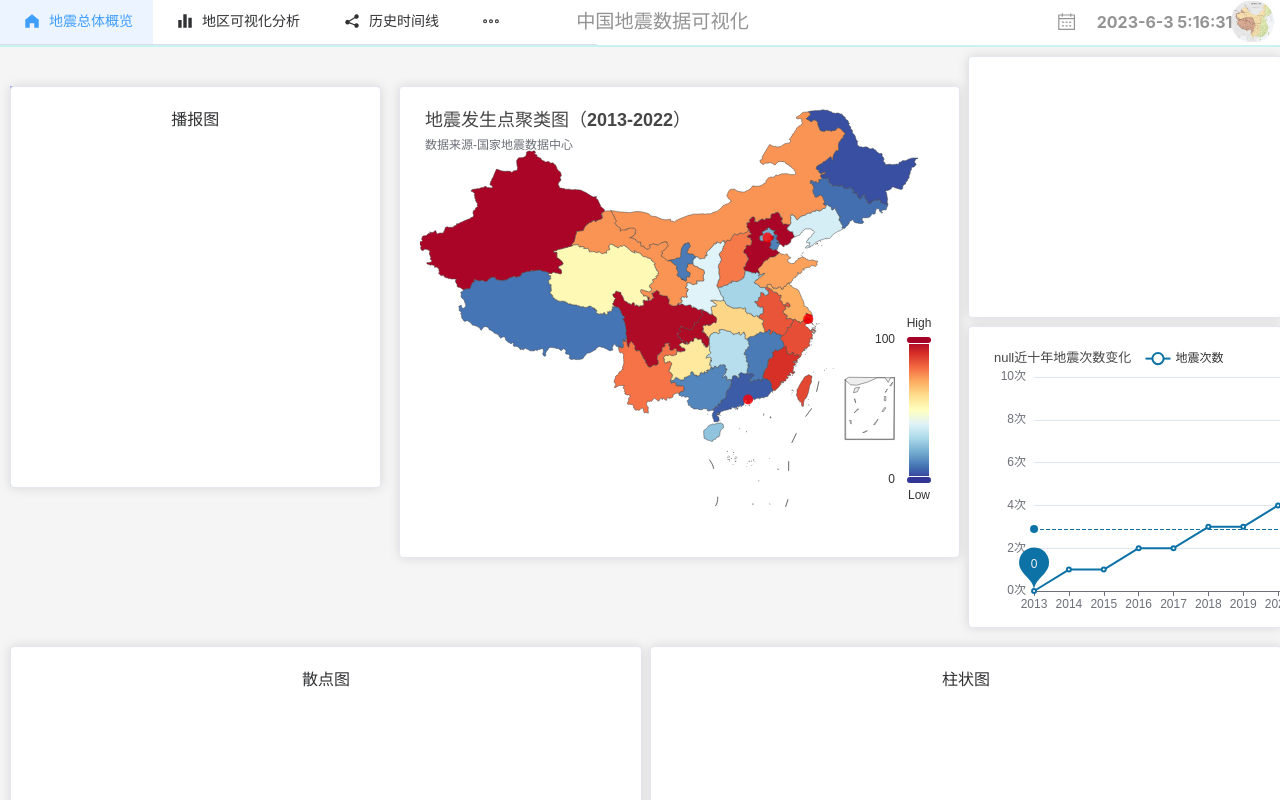
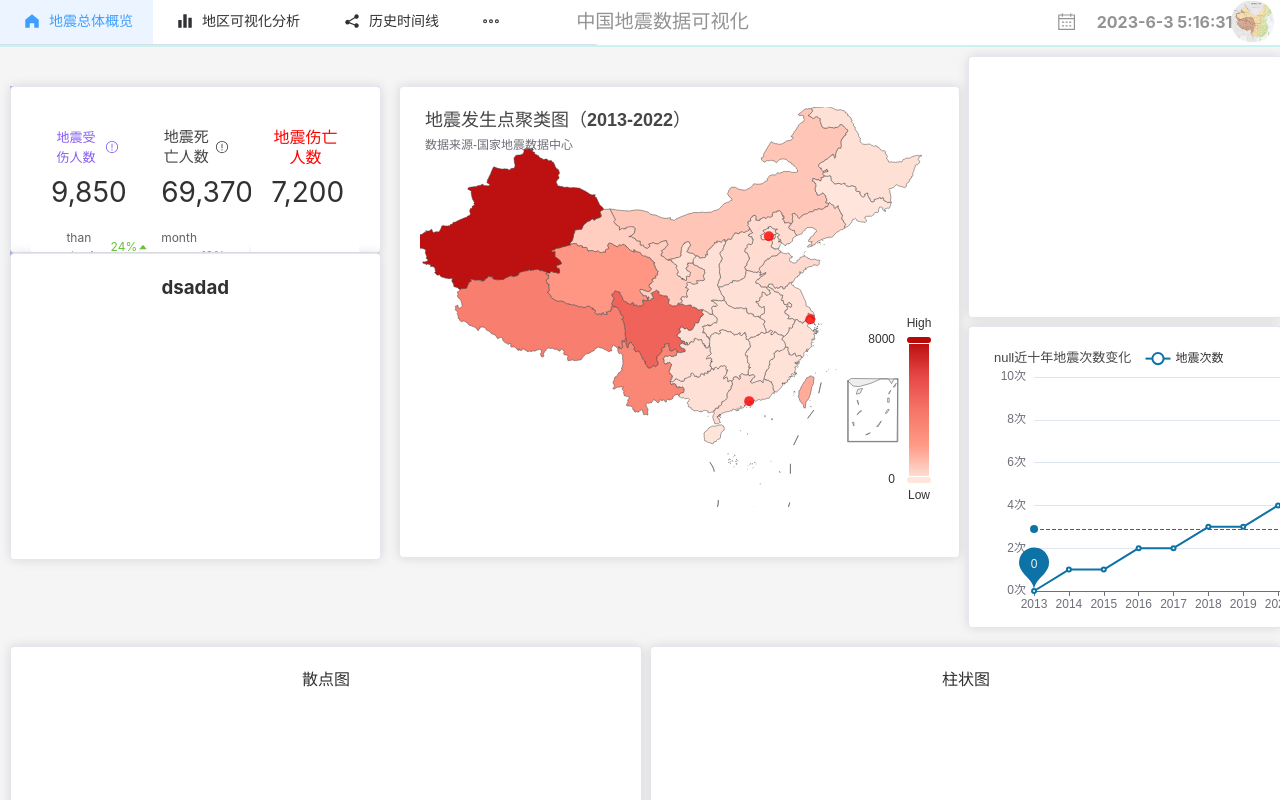
Before and after one commit to xSp1231/earthquake_front, a Vue app: page /main/home in a window 1280 px wide. Shown: the top 800 px of the page. Built offline with nearby package versions, Linux system fonts and the light colour scheme.

Commit message:
team.vue更改内容

```diff
--- a/src/views/Home.vue
+++ b/src/views/Home.vue
@@ -4,9 +4,14 @@
       <el-col :span="18">
         <div class="grid-content1 ep-bg-purple"/>
         <div class="first" style="display: flex; margin-top: 30px;margin-left: 10px">
-          <div style="width: 40%;height:400px;background-color: #b3b5f5">
-            <el-card style="width: 100%;height: 100%" shadow="always">
-              播报图
+          <div class="broadcast" style="width: 40%;height:470px;background-color: #b3b5f5">
+            <el-card style="width: 100%;height: 35%" shadow="always">
+              <broadcast></broadcast>
+            </el-card>
+            <!--饼图 各省地震次数前八-->
+            <el-card style="width: 100%;height: 65%" shadow="always">
+              <h3 style="margin-top: 0px;margin-bottom: 0px">dsadad</h3>
+
             </el-card>
           </div>
           <div class="graph" style="width: 60%;height:470px; margin-left: 20px; ">
@@ -58,12 +63,13 @@
 import wordcloud from "./graph/wordcloud.vue";
 import barline from "./graph/Barline.vue";
 import mapgraph from "./graph/Mapgraph.vue"
-
+import broadcast from "./graph/Broadcast.vue";
 export default {
   components:{
     wordcloud,
     barline,
-    mapgraph
+    mapgraph,
+    broadcast
   },
   data() {
     return {
--- a/src/views/Team.vue
+++ b/src/views/Team.vue
@@ -1,5 +1,5 @@
 <template>
-  <h1>wzd xsp 提交 </h1>
+  <h1>wzd xsp test提交 </h1>
 <h1>团队</h1>
 </template>
 
--- /dev/null
+++ b/src/views/graph/Broadcast.vue
@@ -0,0 +1,137 @@
+<!---播报图-->
+<template class="static">
+  <el-row :gutter="2">
+    <el-col :span="8">
+      <div class="statistic-card">
+        <el-statistic :value="9850">
+          <template #title>
+            <div style="display: inline-flex; align-items: center;color: #875df3;font-size: 13px">
+              地震受伤人数
+              <el-tooltip
+                  effect="dark"
+                  content="该省份近十年以来由地震引发的受伤数粗略统计"
+                  placement="top"
+              >
+                <el-icon style="margin-left: 4px" :size="14">
+                  <Warning/>
+                </el-icon>
+              </el-tooltip>
+            </div>
+          </template>
+        </el-statistic>
+        <div class="statistic-footer">
+          <div class="footer-item">
+            <span>than yesterday</span>
+            <span class="green">
+              24%
+              <el-icon>
+                <CaretTop/>
+              </el-icon>
+            </span>
+          </div>
+        </div>
+      </div>
+    </el-col>
+    <el-col :span="8">
+      <div class="statistic-card">
+        <el-statistic :value="69370">
+          <template #title>
+            <div style="display: inline-flex; align-items: center;color: #444444;font-size: 15px">
+              地震死亡人数
+              <el-tooltip
+                  effect="dark"
+                  content="该省份近十年以来由地震引发的死亡数粗略统计"
+                  placement="top"
+              >
+                <el-icon style="margin-left: 4px" :size="14">
+                  <Warning/>
+                </el-icon>
+              </el-tooltip>
+            </div>
+          </template>
+        </el-statistic>
+        <div class="statistic-footer">
+          <div class="footer-item">
+            <span>month on month</span>
+            <span class="red">
+              12%
+              <el-icon>
+                <CaretBottom/>
+              </el-icon>
+            </span>
+          </div>
+        </div>
+      </div>
+    </el-col>
+    <el-col :span="8">
+      <div class="statistic-card">
+        <el-statistic :value="7200" title="New transactions today">
+          <template #title>
+            <div style="display: inline-flex; align-items: center;color:red;font-size: medium">
+              地震伤亡人数
+            </div>
+          </template>
+        </el-statistic>
+      </div>
+    </el-col>
+  </el-row>
+</template>
+
+<script>
+import {
+  ArrowRight,
+  CaretBottom,
+  CaretTop,
+  Warning,
+} from '@element-plus/icons-vue'
+export default {
+  name: "Broadcast",
+}
+</script>
+
+<style scoped>
+:global(h2#card-usage ~ .example .example-showcase) {
+  background-color: var(--el-fill-color) !important;
+}
+
+.el-statistic {
+  --el-statistic-content-font-size: 28px;
+}
+
+.statistic-card {
+  height: 100%;
+  padding: 20px;
+  border-radius: 4px;
+  background-color: var(--el-bg-color-overlay);
+}
+
+.statistic-footer {
+  display: flex;
+  justify-content: space-between;
+  align-items: center;
+  flex-wrap: wrap;
+  font-size: 12px;
+  color: var(--el-text-color-regular);
+  margin-top: 16px;
+}
+
+.statistic-footer .footer-item {
+  display: flex;
+  justify-content: space-between;
+  align-items: center;
+}
+
+.statistic-footer .footer-item span:last-child {
+  display: inline-flex;
+  align-items: center;
+  margin-left: 4px;
+}
+
+.green {
+  color: var(--el-color-success);
+}
+
+.red {
+  color: var(--el-color-error);
+}
+</style>
--- a/src/views/graph/Mapgraph.vue
+++ b/src/views/graph/Mapgraph.vue
@@ -11,30 +11,49 @@ export default {
   name: "mapgraph",
   props: {},
   mounted() {
-    var myChart = echarts.init(this.$refs.mapContainer);
+    this.drawmap()
+  },
+  methods: {
+    drawmap() {
+      this.myChart = echarts.init(this.$refs.mapContainer);
       echarts.registerMap('china', china);
-    var option = {
+      this.myChart.setOption({
         title: {
           text: '地震发生点聚类图（2013-2022）',
           subtext: '数据来源-国家地震数据中心',
         },
-      tooltip: {},
+        tooltip: {
+          formatter: function (params) {
+           // console.log("点击的params is ", params.data)
+            return params.data.name + '近十年地震次数统计为:' + '<br>' + params.data.value;
+          }
+        },
         geo: {
           center: [105.5, 32.5],
           map: 'china',
           roam: true,
-        width: 500,
-        height: 470,
+          width: 508,
+          height: 478,
+            emphasis: {
+              itemStyle: {
+                areaColor: '#e8e554',
+                shadowOffsetX: 0,
+                shadowOffsetY: 0,
+                shadowBlur: 20,
+                borderWidth: 1,
+                shadowColor: 'rgba(0, 0, 0, 0.5)'
+              }
+            }
         },
         series: [
           {
-          geoIndex:0,
+            geoIndex: 0,
             type: "map",
             map: 'china', // 引入地图数据
             data: [
               {
                 name: "北京市",
-              value: 21,
+                value: 20,
               },
               {
                 name: "天津市",
@@ -42,83 +61,83 @@ export default {
               },
               {
                 name: "上海市",
-              value: 99,
+                value: 1,
               },
               {
                 name: "重庆市",
-              value: 98,
+                value: 125,
               },
               {
                 name: "河北省",
-              value: 99,
+                value: 258,
               },
               {
                 name: "河南省",
-              value: 29,
+                value: 123,
               },
               {
                 name: "云南省",
-              value: 79,
+                value: 3038,
               },
               {
                 name: "辽宁省",
-              value: 38,
+                value: 471,
               },
               {
                 name: "黑龙江省",
-              value: 4,
+                value: 138,
               },
               {
                 name: "湖南省",
-              value: 32,
+                value: 26,
               },
               {
                 name: "安徽省",
-              value: 84,
+                value: 93,
               },
               {
                 name: "山东省",
-              value: 72,
+                value: 319,
               },
               {
                 name: "新疆维吾尔自治区",
-              value: 99,
+                value: 7779,
               },
               {
                 name: "江苏省",
-              value: 70,
+                value: 94,
               },
               {
                 name: "浙江省",
-              value: 85,
+                value: 90,
               },
               {
                 name: "江西省",
-              value: 11,
+                value: 47,
               },
               {
                 name: "湖北省",
-              value: 62,
+                value: 106,
               },
               {
                 name: "广西壮族自治区",
-              value: 13,
+                value: 127,
               },
               {
                 name: "甘肃省",
-              value: 74,
+                value: 597,
               },
               {
                 name: "山西省",
-              value: 78,
+                value: 244,
               },
               {
                 name: "内蒙古自治区",
-              value: 74,
+                value: 852,
               },
               {
                 name: "陕西省",
-              value: 40,
+                value: 125,
               },
               {
                 name: "吉林省",
@@ -126,47 +145,47 @@ export default {
               },
               {
                 name: "福建省",
-              value: 90,
+                value: 84,
               },
               {
                 name: "贵州省",
-              value: 57,
+                value: 145,
               },
               {
                 name: "广东省",
-              value: 6,
+                value: 225,
               },
               {
                 name: "青海省",
-              value: 52,
+                value: 2156,
               },
               {
                 name: "西藏自治区",
-              value: 10,
+                value: 3494,
               },
               {
-              name: "四川省",
-              value: 98,
+                name: "四川",
+                value: 4770,
               },
               {
                 name: "宁夏回族自治区",
-              value: 11,
+                value: 142,
               },
               {
                 name: "海南省",
-              value: 25,
+                value: 16,
               },
               {
                 name: "台湾省",
-              value: 86,
+                value: 1526,
               },
               {
                 name: "香港特别行政区",
-              value: 8,
+                value: 0,
               },
               {
                 name: "澳门特别行政区",
-              value: 50,
+                value: 0,
               },
             ],
           },
@@ -175,44 +194,61 @@ export default {
             coordinateSystem: 'geo',
             data: [
               {
-              name: '北京', value: [116.46, 39.92,90], itemStyle: {color: '#F00'}
+                name: '北京', value: [116.46, 39.92, 90], itemStyle: {color: '#F00'}
               },
               {
-              name: '上海', value: [121.48, 31.22,999], itemStyle: {color: '#F00'}
+                name: '上海', value: [121.48, 31.22, 999], itemStyle: {color: '#F00'}
               },
               {
-              name: '深圳', value: [114.07, 22.62,99911], itemStyle: {color: '#F00'}
+                name: '深圳', value: [114.07, 22.62, 99911], itemStyle: {color: '#F00'}
               },
             ],
             symbol: 'circle',
             symbolSize: 10,
-        }
+          },
         ],
         visualMap: {
           left: "right",
           min: 0,
-        max: 100,
+          max: 8000,
           inRange: {
+            // 原始配色
+            // color: [
+            //   "#313695",
+            //   "#4575b4",
+            //   "#74add1",
+            //   "#abd9e9",
+            //   "#e0f3f8",
+            //   "#ffffbf",
+            //   "#fee090",
+            //   "#fdae61",
+            //   "#f46d43",
+            //   "#d73027",
+            //   "#a50026",
+            // ],
             color: [
-            "#313695",
-            "#4575b4",
-            "#74add1",
-            "#abd9e9",
-            "#e0f3f8",
-            "#ffffbf",
-            "#fee090",
-            "#fdae61",
-            "#f46d43",
-            "#d73027",
-            "#a50026",
+              "#ffe5db",
+              "#ff9985",
+              "#f57567",
+              "#e64546",
+              "#b80909",
+              // "#9edde8",
+              //  "#74cce0",
+              //  "#50b0ef",
+              //  "#2854a1",
+              //  "#0453e5",
             ],
           },
           text: ["High", "Low"],
           calculable: true,
         },
-    };
-    myChart.setOption(option);
-  },
+      })
+      this.myChart.on('click', (params) => {
+       console.log("显示的内容为",params.data.name)
+      });
+
+    }
+  }
 };
 </script>
 
```
Also changed, not shown: src/views/graph/Piegraph.vue (added, +25 -0 lines), src/data/chinamap.json. Lines whose indentation alone changed are shown as unchanged.
